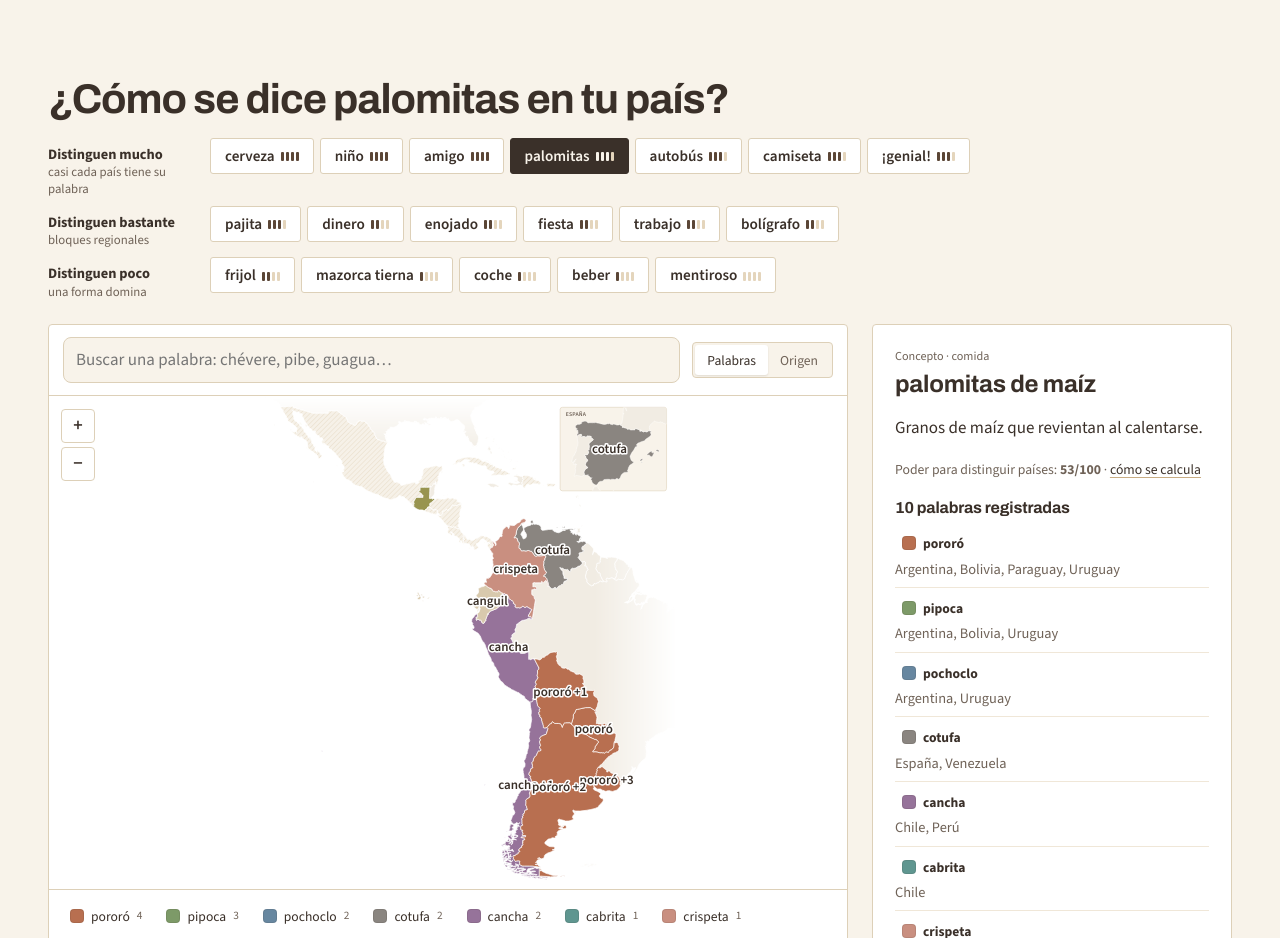
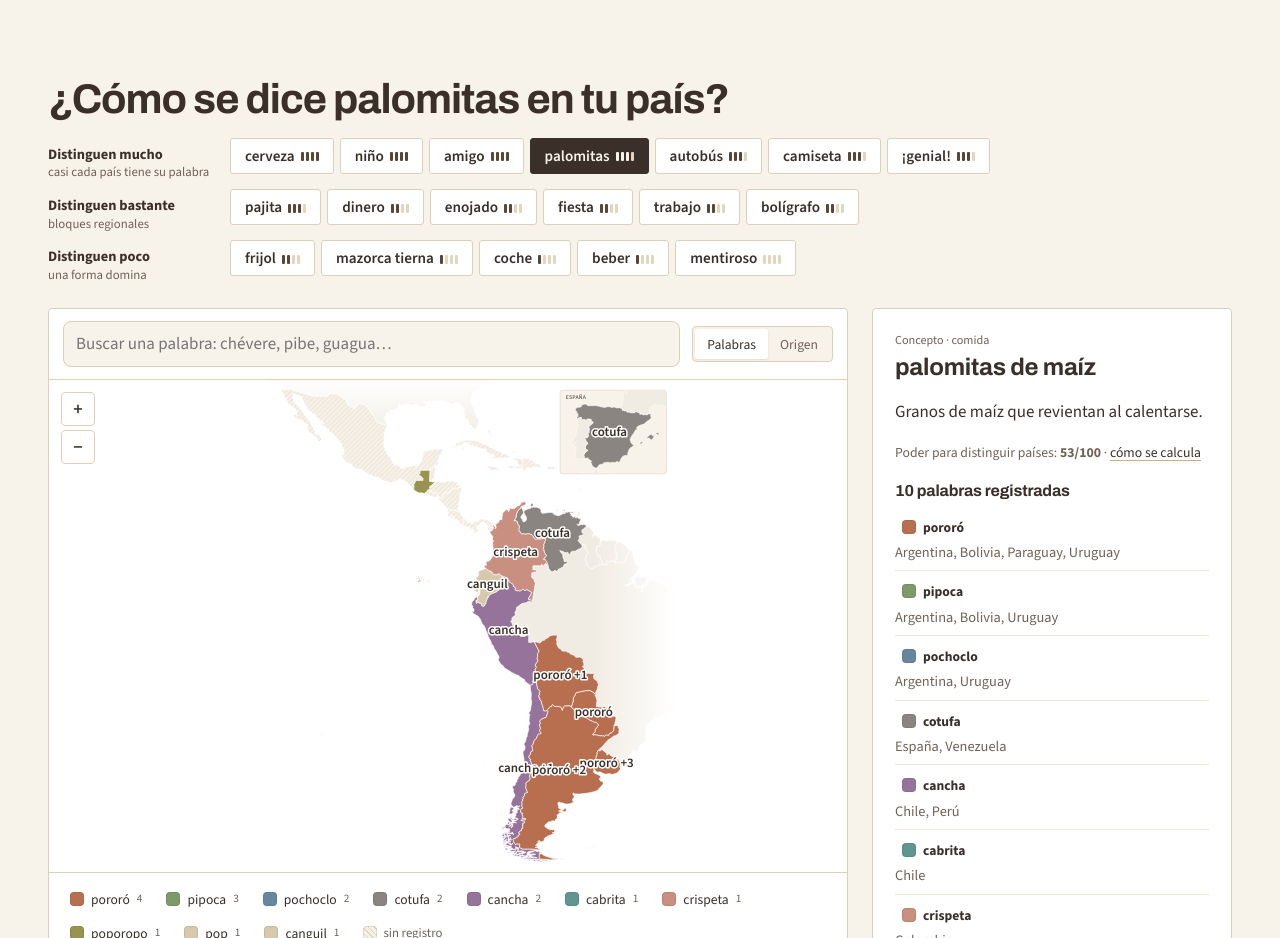
Before and after one commit to mck-makes-stuff/latam-linguistica, a plain HTML site: page index.html in a window 1280 px wide. Shown: the part 5420-6358 px from the top of the page. Drawn offline with nearby package versions, Linux system fonts and the light colour scheme.

Commit message:
Las notas de los grupos de conceptos caben en una línea
Co-Authored-By: Claude Opus 5.5 <noreply@anthropic.com>

```diff
--- a/css/estilo.css
+++ b/css/estilo.css
@@ -88,9 +88,9 @@ a:hover { text-decoration-color: var(--tinta); }
 
 /* --- Selector de conceptos -------------------------------------------- */
 .conceptos { display: grid; gap: 8px; padding: 14px var(--margen) 4px; }
-.nivel { display: grid; grid-template-columns: 150px 1fr; gap: 8px 12px; align-items: start; }
+.nivel { display: grid; grid-template-columns: 170px 1fr; gap: 8px 12px; align-items: start; }
 @media (max-width: 640px) { .nivel { grid-template-columns: 1fr; } }
-.nivel-titulo { font-size: .8rem; color: var(--tinta-suave); padding-top: 8px; line-height: 1.3; }
+.nivel-titulo { font-size: .8rem; color: var(--tinta-suave); padding-top: 8px; line-height: 1.3; white-space: nowrap; }
 .nivel-titulo strong { display: block; color: var(--tinta); font-size: .9rem; }
 .nivel-botones { display: flex; flex-wrap: wrap; gap: 6px; }
 .concepto-boton {
```
